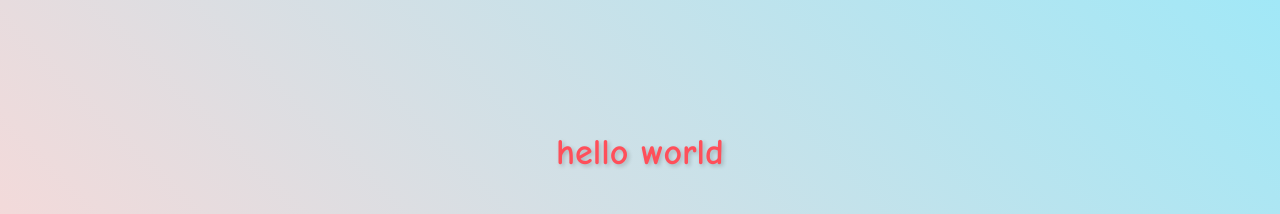
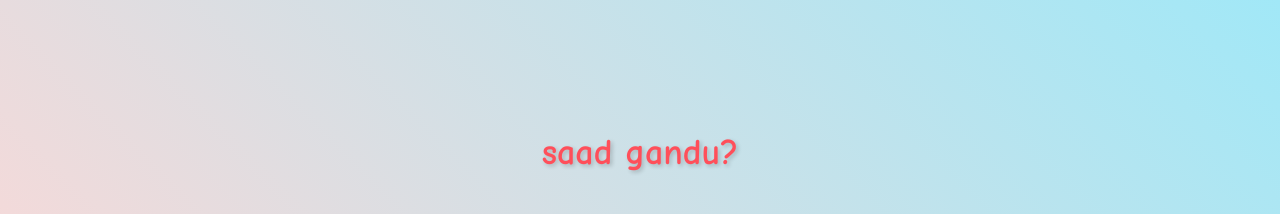
Before and after one commit to AbdullahSalman1/abdullahsalman69.github.io, a plain HTML site: page index.html in a window 1280 px wide. Shown: the top 214 px of the page. Drawn offline with Linux system fonts and the light colour scheme.

Commit message:
Update index.html

```diff
--- a/index.html
+++ b/index.html
@@ -7,7 +7,7 @@
 </head>
 <body>
 
-<h1>hello world</h1>
+<h1>saad gandu?</h1>
 
 <button onclick="redirectToYes()">YES</button>
 <button id="noButton" onclick="redirectToNo()">NO</button>
```
